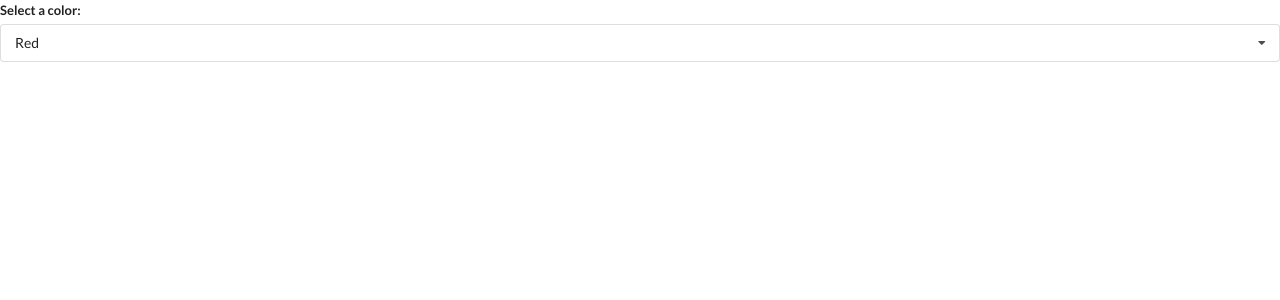
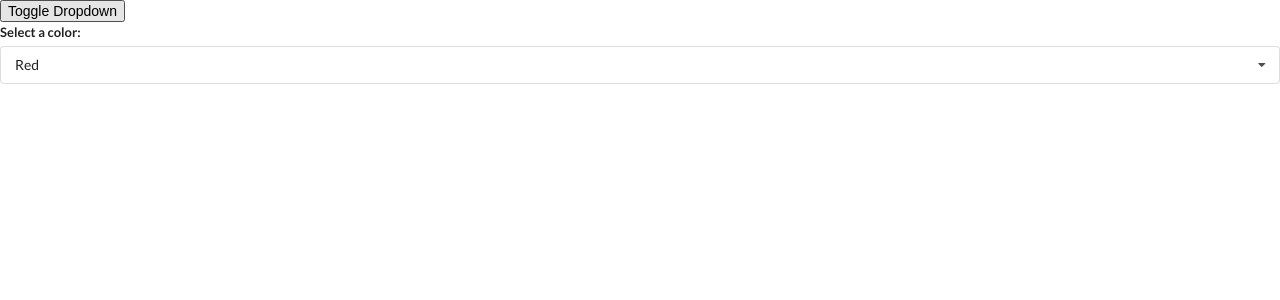
Before and after one commit to ken888686/jsx, a React (Create React App) app: page / in a window 1280 px wide. Shown: the top 300 px of the page. Built offline with nearby package versions, Linux system fonts and the light colour scheme.

Commit message:
rebind dropdown element

```diff
--- a/src/App.js
+++ b/src/App.js
@@ -18,13 +18,20 @@
 
 const App = () => {
   const [selected, setSelected] = useState(options[0]);
+  const [showDropdown, setShowDropdown] = useState(true);
+
   return (
     <div>
-      <Dropdown
-        selected={selected}
-        onSelectedChange={setSelected}
-        options={options}
-      />
+      <button onClick={() => setShowDropdown(!showDropdown)}>
+        Toggle Dropdown
+      </button>
+      {showDropdown ? (
+        <Dropdown
+          selected={selected}
+          onSelectedChange={setSelected}
+          options={options}
+        />
+      ) : null}
     </div>
   );
 };
--- a/src/components/Dropdown.js
+++ b/src/components/Dropdown.js
@@ -4,20 +4,23 @@
   const [open, setOpen] = useState(false);
   const ref = useRef();
 
-  // 設定[]可以表示只在第一次render執行一次，以後都不會在執行
   useEffect(() => {
-    document.body.addEventListener(
-      "click",
-      (event) => {
-        if (ref.current.contains(event.target)) {
-          return;
-        }
-        setOpen(false);
-      },
-      {
+    const onBodyClick = (event) => {
+      if (ref.current.contains(event.target)) {
+        return;
+      }
+      setOpen(false);
+    };
+
+    document.body.addEventListener("click", onBodyClick, {
+      capture: true,
+    });
+
+    return () => {
+      document.body.removeEventListener("click", onBodyClick, {
         capture: true,
-      }
-    );
+      });
+    };
   }, []);
 
   const renderedOptions = options.map((option) => {
```
